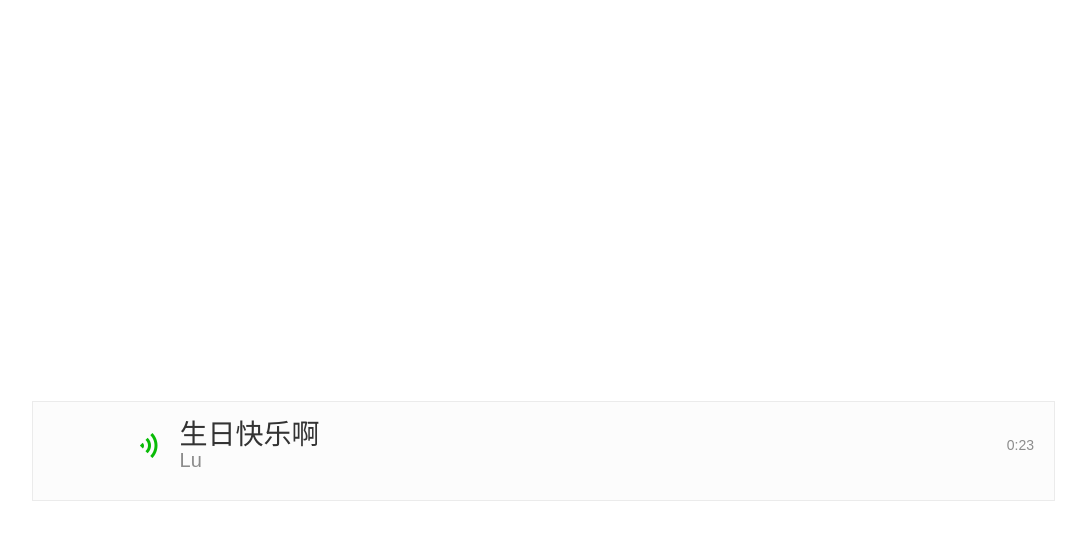
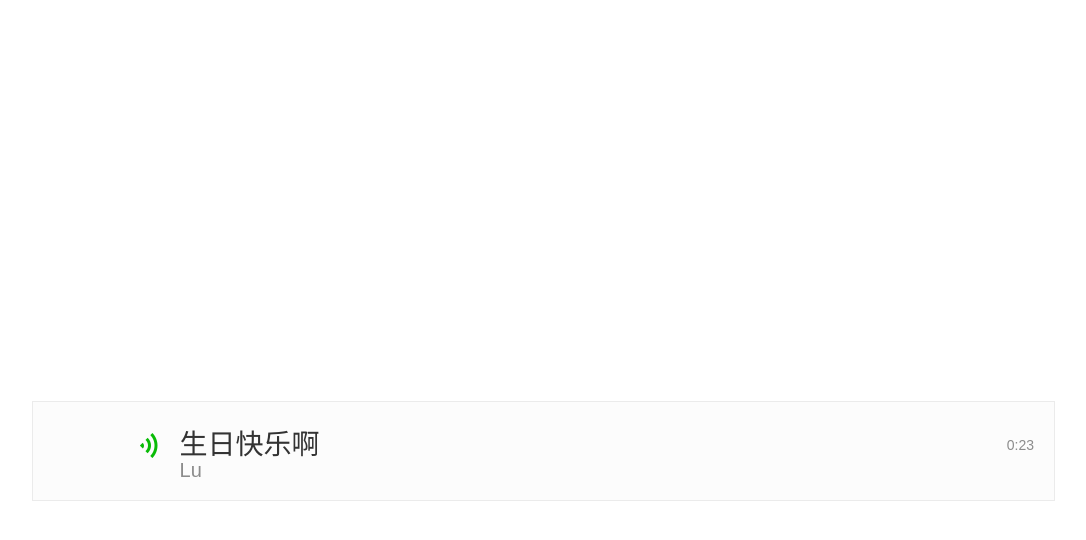
Before and after one commit to hiijack/hiijack.github.io, a Jekyll site: the page test.html, which Jekyll copies as it is, in a window 1280 px wide. Shown: the top 540 px of the page, without its empty margins (96-1182 px from the left). Built offline with Jekyll 4.4.1, drawn with Linux system fonts in a browser that asks for light colours; nearby versions of some CDN libraries.

Commit message:
lazy load pic

```diff
--- a/public/css/examples.css
+++ b/public/css/examples.css
@@ -121,7 +121,7 @@
 .audio_area .audio_title {
     font-weight: 400;
     font-size: 28px;
-    margin-top: -2px;
+    margin-top: 8px;
     margin-bottom: -3px;
     width: auto;
     overflow: hidden;
--- a/test.html
+++ b/test.html
@@ -20,13 +20,13 @@
 		<div class="intro">
 			<!--<img src="public/img/caijie.jpg" width="800">-->
 			<p>
-				<span id="voice_main_MzA3Mzc0MzA1OF81MDE1NDI4NTk=_0" class="db audio_area ">
-					<span class="audio_wrp db">
-						<span id="voice_play_MzA3Mzc0MzA1OF81MDE1NDI4NTk=_0" class="audio_play_area">
+				<span class="db audio_area ">
+					<span id="luBtn" class="audio_wrp db">
+						<span class="audio_play_area">
 							<i class="icon_audio_default"></i>
 						</span>
 						<span class="audio_length tips_global">0:23</span>
-						<span id="luBtn" class="db audio_info_area">
+						<span class="db audio_info_area">
 							<strong class="db audio_title">生日快乐啊</strong>
 							<span class="audio_source tips_global">Lu</span>
 						</span>
@@ -50,14 +50,14 @@
 	</div>
 	<div class="section" id="section3">
 		<div class="intro">
-			<img src="public/img/ben.jpg" width="800">
+			<img data-src="public/img/ben.jpg" width="800">
 			<p>每一次都是我闹出个大头佛，顶到顶唔顺到时候，才会呼叫你，你每一次都运用圣经的智慧和你温柔噶笑声抚平那些腐烂的伤口。对你也是非常感恩。感觉上帝把你带给我，有你伴着我在灵命中成长，我是幸运之至了！</p>
 			<p class="sign">Ben</p>
 		</div>
 	</div>
 	<div class="section" id="section4">
 		<div class="intro">
-			<img src="public/img/jc.webp" width="800">
+			<img data-src="public/img/jc.webp" width="800">
 		</div>
 	</div>
 	<div class="section" id="section5">
@@ -68,14 +68,14 @@
 	</div>
 	<div class="section" id="section6">
 		<div class="intro">
-			<img src="public/img/fiona.webp" width="800">
+			<img data-src="public/img/fiona.webp" width="800">
 			<p>Happy Birthday Joline! Thanks to God for letting us to be a family. May you be joyful and happy in God's love. Love you sister!</p>
 			<p class="sign">Fiona</p>
 		</div>
 	</div>
 	<div class="section" id="section7">
 		<div class="intro">
-			<img src="public/img/lxl.webp" width="800">
+			<img data-src="public/img/lxl.webp" width="800">
 			<p>感谢主拣选了我，让我遇到我们的希望小组，遇到大家，遇到你。有你们的带领，让我很安心。
       愿我们都能成为符合圣经教导刚强的人，把希望小组发展壮大，成为符合圣经教导刚强的教会。
       今天是你的生日，祝你在主的带领下，能够生活得平安，喜乐，生活中的烦恼影响不了你，魔鬼的试探战胜不了你，跟随主获得生命的真谛，真正的将福音传播开来。
@@ -85,18 +85,18 @@
 	</div>
 	<div  class="section" id="section8">
 		<audio id="caijie1">
-			<source src="public/audio/msg_1.mp3" type="audio/mpeg">
+			<source data-src="public/audio/msg_1.mp3" type="audio/mpeg">
 		</audio>
 		<div class="intro">
-			<img src="public/img/caijie.jpg" width="800">
+			<img data-src="public/img/caijie.jpg" width="800">
 			<p>
 				<span id="voice_main_MzA3Mzc0MzA1OF81MDE1NDI4NTk=_0" class="db audio_area ">
-					<span class="audio_wrp db">
-						<span id="voice_play_MzA3Mzc0MzA1OF81MDE1NDI4NTk=_0" class="audio_play_area">
+					<span  id="caijiebtn1" class="audio_wrp db">
+						<span class="audio_play_area">
 							<i class="icon_audio_default"></i>
 						</span>
 						<span class="audio_length tips_global">0:18</span>
-						<span id="caijiebtn1" class="db audio_info_area">
+						<span class="db audio_info_area">
 							<strong class="db audio_title">Joline,&nbsp;生日快乐</strong>
 							<span class="audio_source tips_global">才杰</span>
 						</span>
@@ -107,7 +107,7 @@
 	</div>
 	<div class="section" id="section9">
 		<div class="intro">
-			<img src="public/img/angel.jpg" width="800">
+			<img data-src="public/img/angel.jpg" width="800">
 		</div>
 	</div>
 	<div class="section" id="section10">
@@ -122,14 +122,14 @@
 	</div>
 	<div class="section" id="section11">
 		<div class="intro">
-			<img src="public/img/Wennie.jpg" width="800">
+			<img data-src="public/img/Wennie.jpg" width="800">
 			<p>亲爱的jolin姊妹，我们是同一缸水的姊妹哦～很想念你和广州的家人们！</p>
 			<p class="sign">Wennie</p>
 		</div>
 	</div>
 	<div class="section" id="section12">
 		<div class="intro">
-			<img src="public/img/jon.jpeg" width="800">
+			<img data-src="public/img/jon.jpeg" width="800">
 			<p>到为你写点什么的时候才发现，其实当年你在真人图书馆里分享投行资讯的时候，主耶稣基督已为你铺排了直到现在甚至到达未来所有的路，只要你凭借着信，祂便为你开路，什么时候感到害怕，什么时候更要信靠主！愿主保佑你！阿门！</p>
 			<p class="sign">Jon</p>
 		</div>
@@ -143,30 +143,30 @@
 	</div>
 	<div class="section" id="section14">
 		<div class="intro">
-			<img src="public/img/fandi.webp" width="800">
+			<img data-src="public/img/fandi.webp" width="800">
 			<p>Joline, 生日快乐！感谢主带领我认识你，谢谢你的包容，让我慢慢愿意在小组打开心。万事互相效力，叫爱神的人得益处，感谢主。愿上帝在你身上成就祂更大的美意。阿门！</p>
 			<p class="sign">Fandi</p>
 		</div>
 	</div>
 	<div class="section" id="section15">
 		<div class="intro">
-			<img src="public/img/vv.webp" width="800">
+			<img data-src="public/img/vv.webp" width="800">
 		</div>
 	</div>
 	<div  class="section" id="section16">
 		<audio id="hellen">
-			<source src="public/audio/hellen.mp3" type="audio/mpeg">
+			<source data-src="public/audio/hellen.mp3" type="audio/mpeg">
 		</audio>
 		<div class="intro">
-			<img src="public/img/hellen.webp" width="800">
+			<img data-src="public/img/hellen.webp" width="800">
 			<p>
 				<span id="voice_main_MzA3Mzc0MzA1OF81MDE1NDI4NTk=_0" class="db audio_area ">
-					<span class="audio_wrp db">
-						<span id="voice_play_MzA3Mzc0MzA1OF81MDE1NDI4NTk=_0" class="audio_play_area">
+					<span id="hellenBtn" class="audio_wrp db">
+						<span class="audio_play_area">
 							<i class="icon_audio_default"></i>
 						</span>
 						<span class="audio_length tips_global">0:39</span>
-						<span id="hellenBtn" class="db audio_info_area">
+						<span class="db audio_info_area">
 							<strong class="db audio_title">Hello,&nbsp;Joline,&nbsp;生日快乐</strong>
 							<span class="audio_source tips_global">Hellen</span>
 						</span>
@@ -177,28 +177,28 @@
 	</div>
 	<div class="section" id="section17">
 		<div class="intro">
-			<img src="public/img/autumn.webp" width="800">
+			<img data-src="public/img/autumn.webp" width="800">
 			<p>愿我主耶稣基督的恩惠、圣灵的感动、天父的慈爱，与你同在，从今日直到永远，在主里祝你生日快乐，阿门！</p>
 			<p class="sign">秋娟</p>
 		</div>
 	</div>
 	<div class="section" id="section18">
 		<div class="intro">
-			<img src="public/img/ac.jpg" width="800">
+			<img data-src="public/img/ac.jpg" width="800">
 			<p>亲爱的Joline, 感谢你每次真诚的小组敬拜带领，感谢你每次的圣餐带领，感谢你记得我们每个弟兄姊妹的生日，感谢你每次聚餐为我们尽心尽力的打点一切，每次都是你为我们的生日而操心，现在终于到你的生日了，我们希望给你一份特别的生日礼物。希望你记得我们每一次欢乐的时光，希望你能记得这一天。愿主祝福你。</p>
 			<p class="sign">诺思</p>
 		</div>
 	</div>
 	<div class="section" id="section19">
 		<div class="intro">
-			<img src="public/img/yanzi.jpeg" width="800">
+			<img data-src="public/img/yanzi.jpeg" width="800">
 			<p>喜欢你每次认真的赞美，喜欢你每次认真的祷告。喜欢你对待所有人都平和亲切，喜欢你爱吃也爱哭的样子。:blush:美丽的人儿，你是上帝的恩宠，派你前来造福，为我们铺路。可爱的人儿，至亲爱的姊妹，这美好的日子肯定是上帝精挑细选，才有你的诞生。生日快乐，愿你永远那么美，那么真，那么乐观。么么哒。</p>
 			<p class="sign">你的姊妹，燕子</p>
 		</div>
 	</div>
 	<div class="section" id="section20">
 		<div class="intro">
-			<img src="public/img/fraiman.webp" width="800">
+			<img data-src="public/img/fraiman.webp" width="800">
 			<p>感谢主能够把你带来广州，这几年不但看到你在主里不断成长，而且也越来越多参与服侍和造就更多的弟兄姊妹。祷告你今年生日能收获更多的平安和喜乐，无论是在工作和生命上都有更多的见证，做个越来越开心、越来越有活力的知心大姐姐:grinning:！</p>
 			<p class="sign">Fraiman</p>
 		</div>
```
